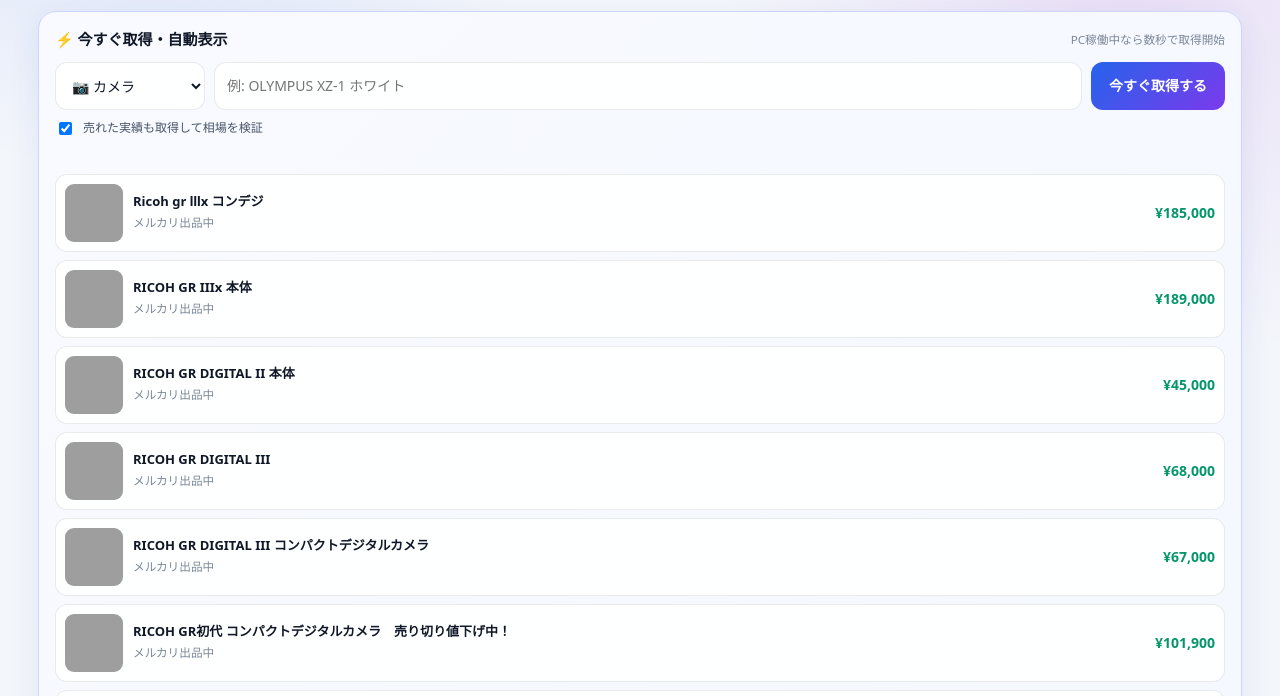
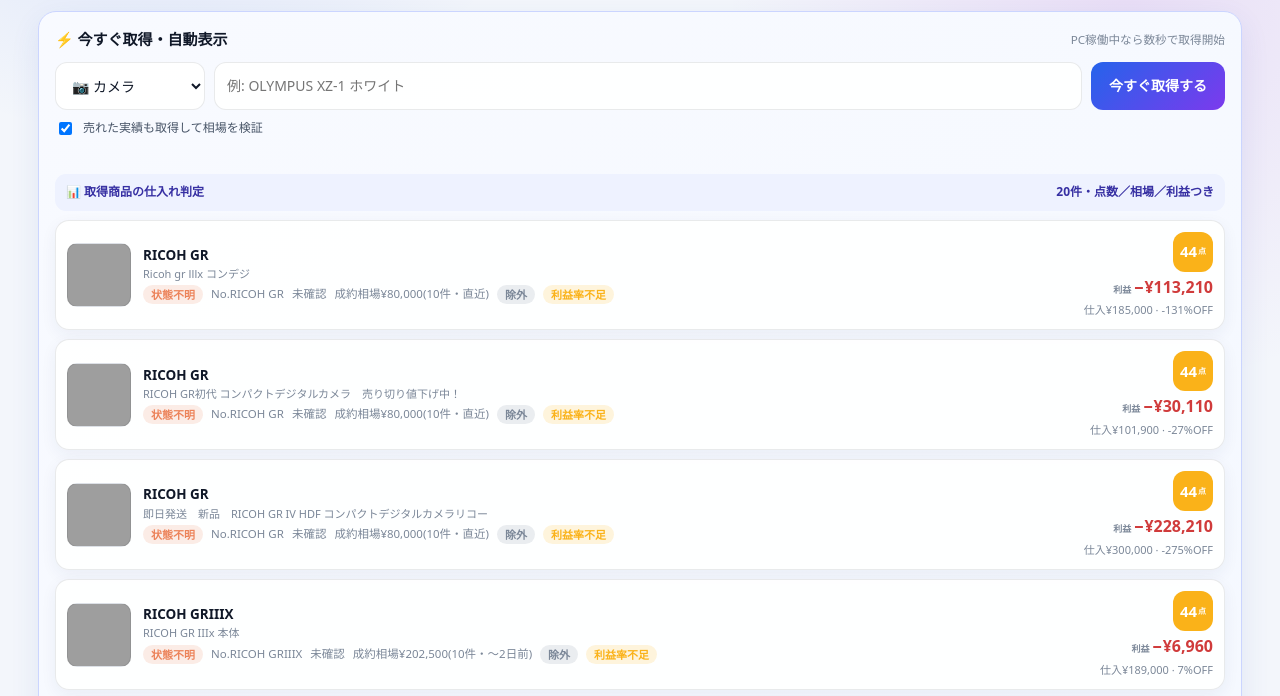
Before and after one commit to uwasano/pokeca-dashboard, a plain HTML site: page index.html in a window 1280 px wide. Shown: the part 93-789 px from the top of the page. Drawn offline with Linux system fonts and the light colour scheme; no server answers; grey boxes are pictures that could not be loaded.

Commit message:
Update index.html

```diff
--- a/index.html
+++ b/index.html
@@ -111,7 +111,7 @@
 .fchip{border:1px solid var(--border);background:var(--surface);color:var(--ink-2);border-radius:99px;padding:5px 13px;font:inherit;font-size:12.5px;font-weight:600;cursor:pointer}
 .fchip[aria-pressed="true"]{background:var(--accent);border-color:var(--accent);color:#fff}
 .quick-search{margin:14px 0;padding:16px;border:1px solid #cbd5ff;border-radius:18px;background:linear-gradient(135deg,#f8faff,#f2f7ff);box-shadow:0 10px 30px rgba(49,78,180,.09)}.quick-search-head{display:flex;align-items:center;justify-content:space-between;gap:10px;margin-bottom:11px}.quick-search-head strong{font-size:15px}.quick-search-head small{color:var(--ink-3)}.quick-search-form{display:grid;grid-template-columns:150px 1fr auto;gap:9px}.quick-search select,.quick-search input{min-width:0;border:1px solid var(--border);border-radius:12px;background:var(--surface);color:var(--ink);padding:12px;font:inherit}.quick-search button{border:0;border-radius:12px;padding:0 18px;background:linear-gradient(135deg,#2563eb,#7c3aed);color:#fff;font:inherit;font-weight:800;cursor:pointer}.quick-search button:disabled{opacity:.55}.quick-search-options{display:flex;align-items:center;gap:8px;margin-top:9px;font-size:12px;color:var(--ink-2)}.quick-search-msg{min-height:18px;margin-top:8px;font-size:12px;font-weight:700;color:#2563eb}@media(max-width:650px){.quick-search-form{grid-template-columns:1fr 1fr}.quick-search input{grid-column:1/-1;grid-row:1}.quick-search button{min-height:46px}.quick-search-head{align-items:flex-start;flex-direction:column}}
-.quick-results{display:grid;gap:8px;margin-top:10px}.quick-result{display:grid;grid-template-columns:58px 1fr auto;gap:10px;align-items:center;padding:9px;border:1px solid var(--border);border-radius:12px;background:var(--surface);color:inherit;text-decoration:none}.quick-result img{width:58px;height:58px;border-radius:9px;object-fit:cover;background:#eef2f7}.quick-result b{display:block;font-size:13px;line-height:1.35}.quick-result small{color:var(--ink-3)}.quick-result-price{font-weight:900;color:#059669;white-space:nowrap}@media(max-width:520px){.quick-result{grid-template-columns:52px 1fr}.quick-result img{width:52px;height:52px}.quick-result-price{grid-column:2}}
+.quick-results{display:grid;gap:9px;margin-top:10px}.quick-results-head{display:flex;justify-content:space-between;align-items:center;padding:9px 11px;border-radius:11px;background:#eef2ff;color:#3730a3;font-size:12px;font-weight:800}.quick-results .item{margin:0;border:1px solid var(--border);border-radius:14px;background:var(--surface);padding:11px;box-shadow:0 5px 16px rgba(31,55,100,.06)}.quick-results .score::after{content:"点";font-size:8px;margin-left:1px}.quick-results .profit::before{content:"利益 ";font-size:9px;color:var(--ink-3);font-weight:650}.quick-unverified{padding:8px 10px;margin-top:-4px;border-radius:9px;background:#fff7ed;color:#9a5b08;font-size:10px;line-height:1.55}
 .astat{display:grid;grid-template-columns:repeat(3,1fr);gap:8px;margin-bottom:12px}
 .astat .box{background:var(--surface);border:1px solid var(--border);border-radius:12px;padding:10px 12px;text-align:center}
 .astat .bn{font-size:20px;font-weight:800}
@@ -1709,9 +1709,10 @@
   const qb=$("#quickSearchBtn"),qi=$("#quickSearchTerm"),qm=$("#quickSearchMsg");
   window.renderQuickSearchResults=function(term){
     const box=$("#quickSearchResults"),tokens=String(term).toUpperCase().split(/\s+/).filter(Boolean);
-    const rows=(DATA&&Array.isArray(DATA.listings)?DATA.listings:[]).filter(x=>{const s=String(x.title||x.cardName||"").toUpperCase();return tokens.every(t=>s.includes(t));}).slice(0,20);box.innerHTML="";
+    const rows=(DATA?compute(DATA).rows:[]).filter(x=>{const s=String((x.title||"")+" "+(x.cardName||"")+" "+(x.cardNo||"")).toUpperCase();return tokens.every(t=>s.includes(t));}).slice(0,20);box.innerHTML="";
     if(!rows.length){box.textContent="該当する出品は今回見つかりませんでした。検索語を短くするか、色・型番を確認してください。";return;}
-    rows.forEach(x=>{const a=document.createElement("a");a.className="quick-result";a.href=x.url||"#";a.target="_blank";a.rel="noopener";const im=document.createElement("img");im.src=x.image||sourceLogo("メルカリ");im.alt="";im.onerror=()=>{im.src=sourceLogo("メルカリ")};const tx=document.createElement("div"),b=document.createElement("b"),s=document.createElement("small"),p=document.createElement("span");b.textContent=x.title||x.cardName||"商品";s.textContent="メルカリ出品中";p.className="quick-result-price";p.textContent=yen(Number(x.price||0));tx.append(b,s);a.append(im,tx,p);box.appendChild(a);});
+    const hd=document.createElement("div");hd.className="quick-results-head";hd.innerHTML='<span>📊 取得商品の仕入れ判定</span><span>'+rows.length+'件・点数／相場／利益つき</span>';box.appendChild(hd);
+    rows.forEach(x=>{box.appendChild(listingRow(x));if(!x.reliable){const n=document.createElement("div");n.className="quick-unverified";n.textContent="⚠ 同一商品の売れた実績が不足しています。表示利益は出品中価格による参考値で、仕入れ判断には使わないでください。売れた実績の確認後に確定します。";box.appendChild(n);}});
   };
   async function waitForQuickScan(id,term){
     const started=Date.now();let misses=0;
```
